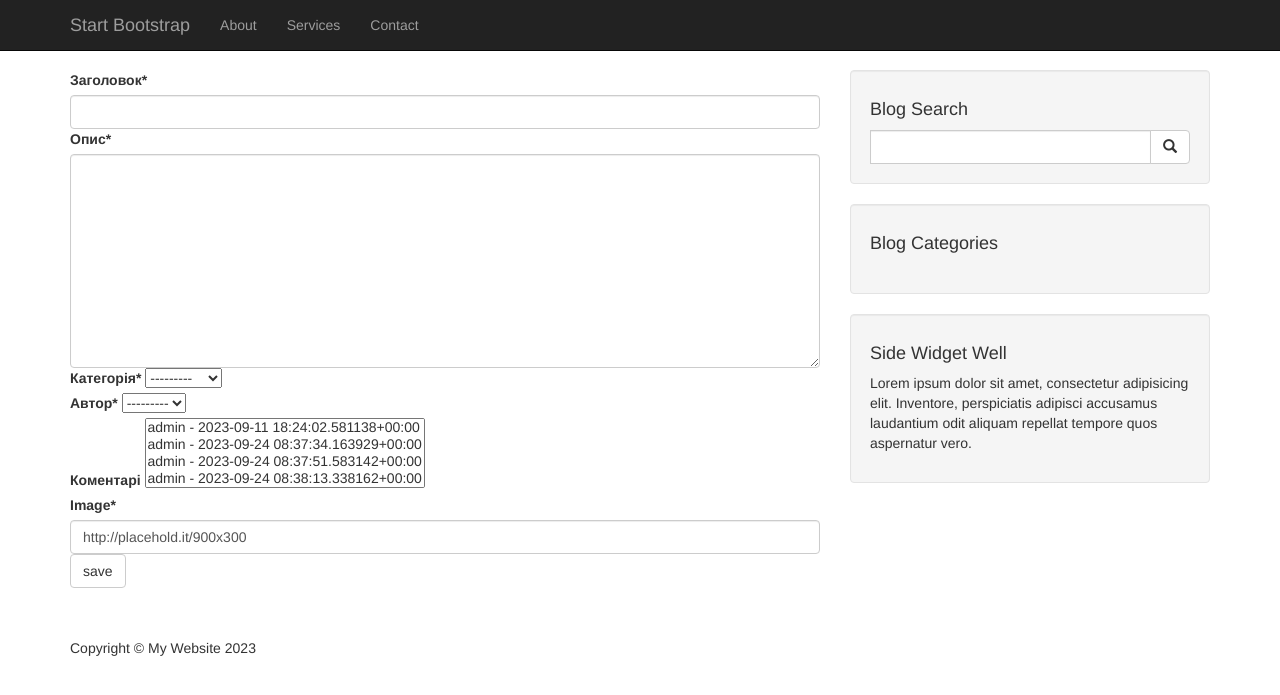
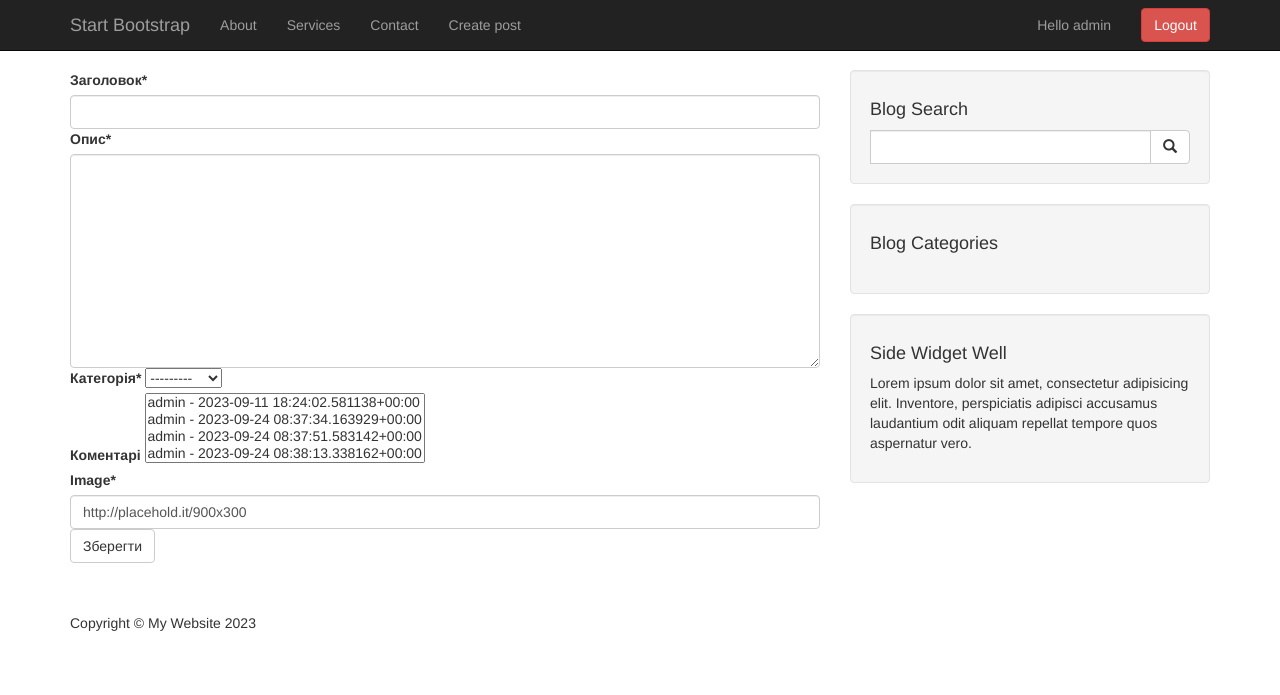
Before and after one commit to LightAstral/hw_bs_dj, a Django app: page /blog/create/ in a window 1280 px wide. Shown: the top 695 px of the page. Run offline with Django 4.2, Linux system fonts and the light colour scheme; a user stored in the database is signed in; data comes from the database, SQL or seed files in the repository; both versions use the stored data as it was after the commit; some libraries are stand-ins or nearby versions.

Commit message:
Добавленно Login and Logout

```diff
--- a/website/blog/forms.py
+++ b/website/blog/forms.py
@@ -5,7 +5,7 @@ from .models import Post, Comment
 class PostForm(forms.ModelForm):
     class Meta:
         model = Post
-        exclude = ('published_date',)
+        exclude = ('published_date', 'user')
 
 
 class CommentForm(forms.ModelForm):
--- a/website/blog/views.py
+++ b/website/blog/views.py
@@ -92,6 +92,7 @@ def create(request):
         if form.is_valid():
             post = form.save(commit=False)
             post.published_date = now()
+            post.user = request.user
             post.save()
             return index(request)
     context = {'form': form}
--- a/website/templates/blog/base.html
+++ b/website/templates/blog/base.html
@@ -53,8 +53,14 @@
                 <li>
                     <a href="{% url 'contact'%}">Contact</a>
                 </li>
-            </ul>
+                {% if user.is_authenticated %}
+                <li>
+                    <a href="{% url 'create' %}">Create post</a>
+                </li>
+                {% endif %}
+            </ul> {% include "blog/toggle_login.html"%}
         </div>
+
         <!-- /.navbar-collapse -->
     </div>
     <!-- /.container -->
--- a/website/templates/blog/create.html
+++ b/website/templates/blog/create.html
@@ -4,6 +4,6 @@
     <form action="{% url 'create' %}" method="POST">
         {% csrf_token %}
         {{form | crispy}}
-        <input type="submit" value="save" class="btn btn-default">
+        <input type="submit" value="Зберегти" class="btn btn-default">
     </form>
 {% endblock %}
--- /dev/null
+++ b/website/templates/blog/toggle_login.html
@@ -0,0 +1,23 @@
+{% if user.is_authenticated %}
+<div class="navbar-form navbar-right">
+    <a href="{% url 'blog_logout' %}" class="btn btn-danger">Logout</a>
+</div>
+<ul class="nav navbar-nav navbar-right">
+    <li><a href="#">Hello {{user}}</a></li>
+</ul>
+
+{% else %}
+    <form class="navbar-form navbar-right" method="POST" action="{% url 'blog_login' %}">
+        {% csrf_token %}
+        <div class="form-group">
+            <input type="text" placeholder="Login" name="username" class="form-control">
+
+        </div>
+        <div class="form-group">
+            <input type="password" placeholder="Password" name="password" class="form-control">
+
+        </div>
+        <button type="submit" class="btn btn-success">Sign in</button>
+    </form>
+
+{% endif %}
```
Also changed, not shown: website/db.sqlite3.
